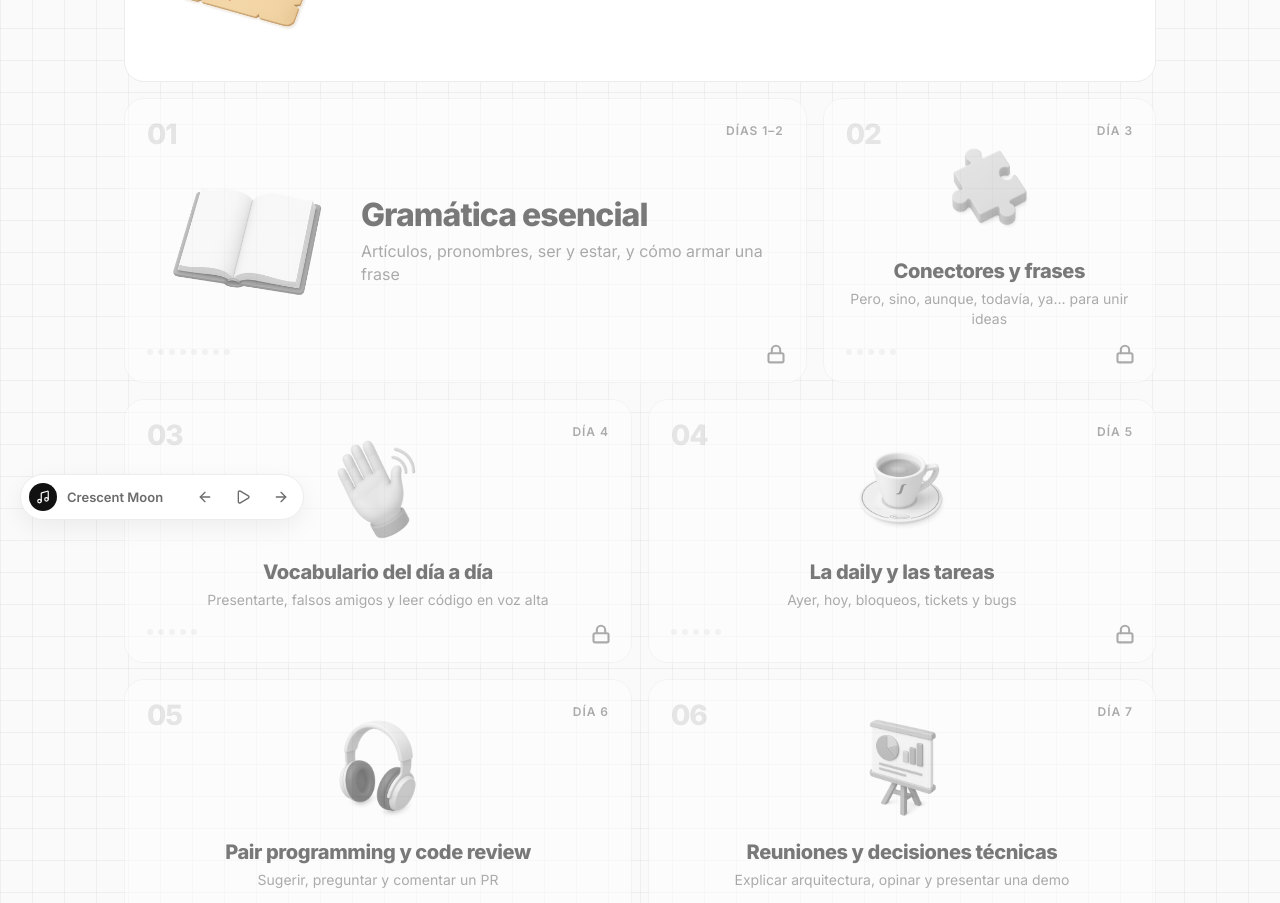
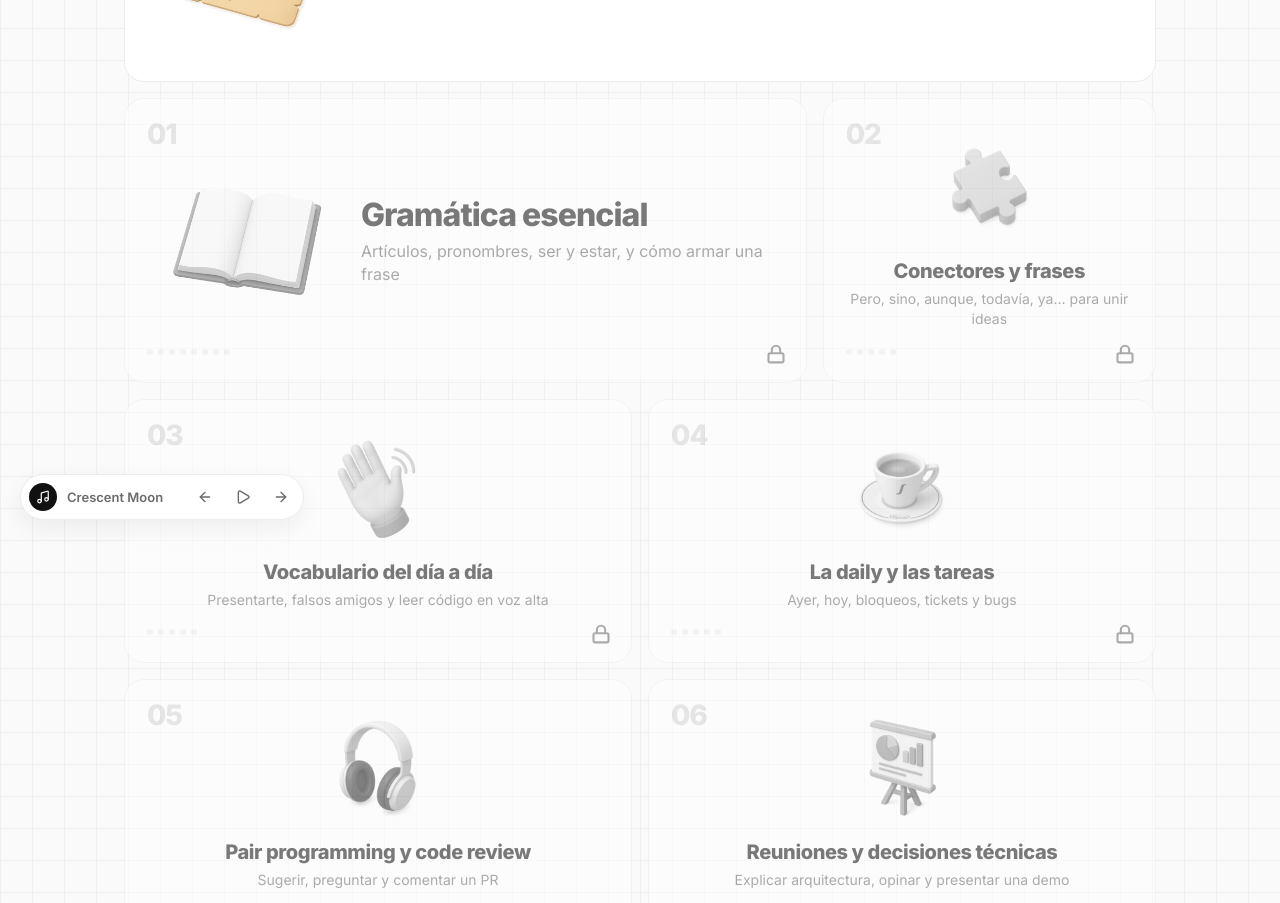
Before and after one commit to raphaelkieling/espanhol-dev, a React (Vite) app: page / in a window 1280 px wide. Shown: the part 260-1163 px from the top of the page. Built offline with nearby package versions, Linux system fonts and the light colour scheme.

Commit message:
feat: grid

```diff
--- a/src/components/ModuleCard.tsx
+++ b/src/components/ModuleCard.tsx
@@ -14,7 +14,6 @@ export default function ModuleCard({ module, featured = false, locked = false }:
   const content = (
     <>
       <span className="card__number">{pad(module.id)}</span>
-      <span className="card__days">{module.days}</span>
       <img className="card__icon" src={module.icon} alt="" loading="lazy" />
       <div className="card__text">
         <h3 className="card__title">{module.title}</h3>
--- a/src/content/modules.ts
+++ b/src/content/modules.ts
@@ -18,7 +18,6 @@ export const modules: Module[] = [
   {
     id: 1,
     slug: 'gramatica-esencial',
-    days: 'Días 1–2',
     title: 'Gramática esencial',
     subtitle: 'Artículos, pronombres, ser y estar, y cómo armar una frase',
     icon: icon('book'),
@@ -28,7 +27,6 @@ export const modules: Module[] = [
   {
     id: 2,
     slug: 'conectores-y-frases',
-    days: 'Día 3',
     title: 'Conectores y frases',
     subtitle: 'Pero, sino, aunque, todavía, ya… para unir ideas',
     icon: icon('puzzle'),
@@ -38,7 +36,6 @@ export const modules: Module[] = [
   {
     id: 3,
     slug: 'vocabulario-del-dia-a-dia',
-    days: 'Día 4',
     title: 'Vocabulario del día a día',
     subtitle: 'Presentarte, falsos amigos y leer código en voz alta',
     icon: icon('wave'),
@@ -48,7 +45,6 @@ export const modules: Module[] = [
   {
     id: 4,
     slug: 'la-daily-y-las-tareas',
-    days: 'Día 5',
     title: 'La daily y las tareas',
     subtitle: 'Ayer, hoy, bloqueos, tickets y bugs',
     icon: icon('coffee'),
@@ -58,7 +54,6 @@ export const modules: Module[] = [
   {
     id: 5,
     slug: 'pair-programming-y-code-review',
-    days: 'Día 6',
     title: 'Pair programming y code review',
     subtitle: 'Sugerir, preguntar y comentar un PR',
     icon: icon('headphones'),
@@ -68,7 +63,6 @@ export const modules: Module[] = [
   {
     id: 6,
     slug: 'reuniones-y-decisiones-tecnicas',
-    days: 'Día 7',
     title: 'Reuniones y decisiones técnicas',
     subtitle: 'Explicar arquitectura, opinar y presentar una demo',
     icon: icon('presentation'),
--- a/src/content/types.ts
+++ b/src/content/types.ts
@@ -54,7 +54,6 @@ export type Module = {
   slug: string
   title: string
   subtitle: string
-  days: string
   icon: string
   sections: Section[]
   /** Final exam covering the whole module. Passing requires every answer right. */
--- a/src/pages/Home.tsx
+++ b/src/pages/Home.tsx
@@ -16,7 +16,7 @@ export default function Home() {
     <>
       {/* <section className="hero">
         <h1 className="hero__title">Español para devs</h1>
-        <p className="hero__meta">{modules.length} módulos · 7 días</p>
+        <p className="hero__meta">{modules.length} módulos</p>
       </section> */}
 
       <div className="grid">
--- a/src/pages/ModulePage.tsx
+++ b/src/pages/ModulePage.tsx
@@ -30,7 +30,7 @@ function ModuleView({ module }: { module: Module }) {
         <img className="module__icon" src={module.icon} alt="" />
         <div>
           <span className="module__number">
-            {pad(module.id)} · {module.days} · {done}/{total}
+            {pad(module.id)} · {done}/{total}
           </span>
           <h1 className="module__title">{module.title}</h1>
           <p className="module__subtitle">{module.subtitle}</p>
```
Also changed, not shown: src/content/CONTENT_INSTRUCTIONS.md (+2 -2 lines).
